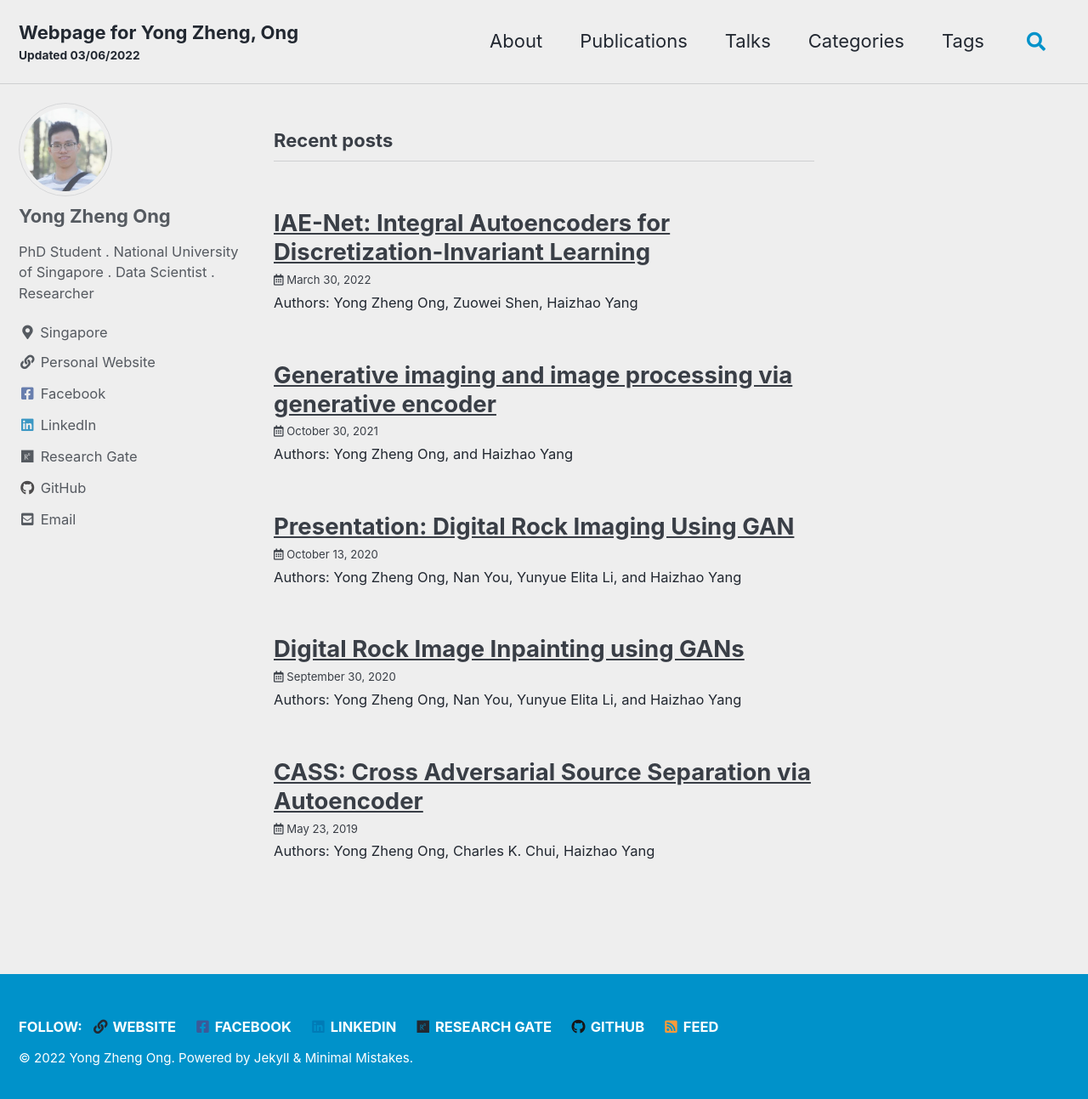
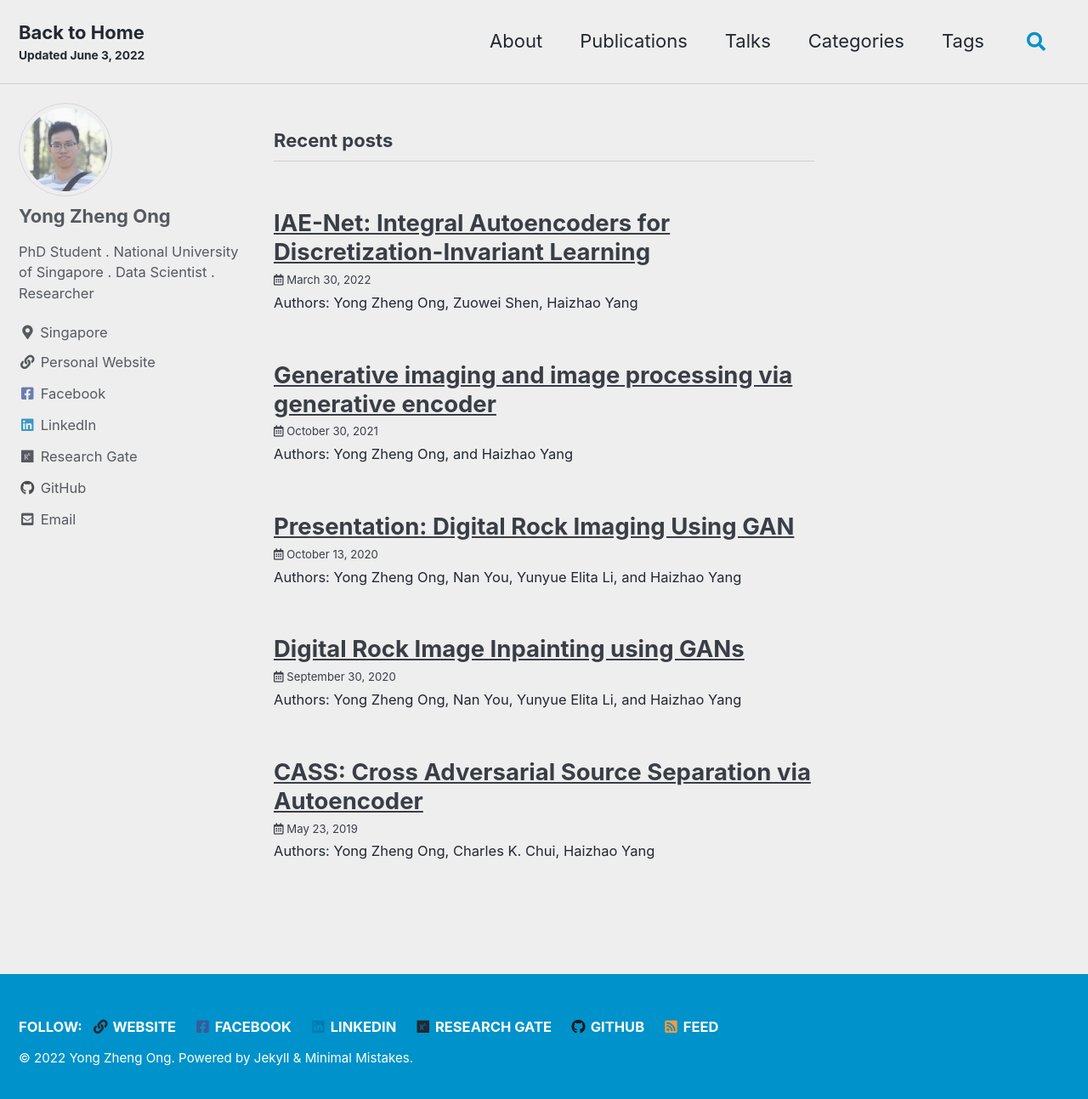
Before and after one commit to ongyongzheng/ongyongzheng.github.io, a Jekyll site: the page built from index.html, in a window 1280 px wide and 1300 px high. Shown: the top 1293 px of the window at 85% size. Built offline with Jekyll 4.4.1, drawn with Linux system fonts in a browser that asks for light colours; cached includes are drawn as plain includes; the list of posts is cut into pages by our own code.

Commit message:
Update _config.yml

```diff
--- a/_config.yml
+++ b/_config.yml
@@ -16,12 +16,12 @@ minimal_mistakes_skin    : "air" # "air", "aqua", "contrast", "dark", "dirt", "n
 
 # Site Settings
 locale                   : "en-US"
-title                    : "Webpage for Yong Zheng, Ong"
+title                    : "Back to Home"
 title_separator          : "-"
-subtitle                 : "Updated 03/06/2022" # site tagline that appears below site title in masthead
+subtitle                 : "Updated June 3, 2022" # site tagline that appears below site title in masthead
 name                     : "Yong Zheng Ong"
 description              : >- # this means to ignore newlines until "baseurl:"
-  "Yong Zheng, Ong's personal webpage | PhD student | National University of Singapore"
+  "Yong Zheng, Ong's personal webpage . PhD Student . National University of Singapore"
 url                      : "https://ongyongzheng.github.io" # the base hostname & protocol for your site e.g. "https://mmistakes.github.io"
 baseurl                  : # the subpath of your site, e.g. "/blog"
 repository               : # GitHub username/repo-name e.g. "mmistakes/minimal-mistakes"
```
